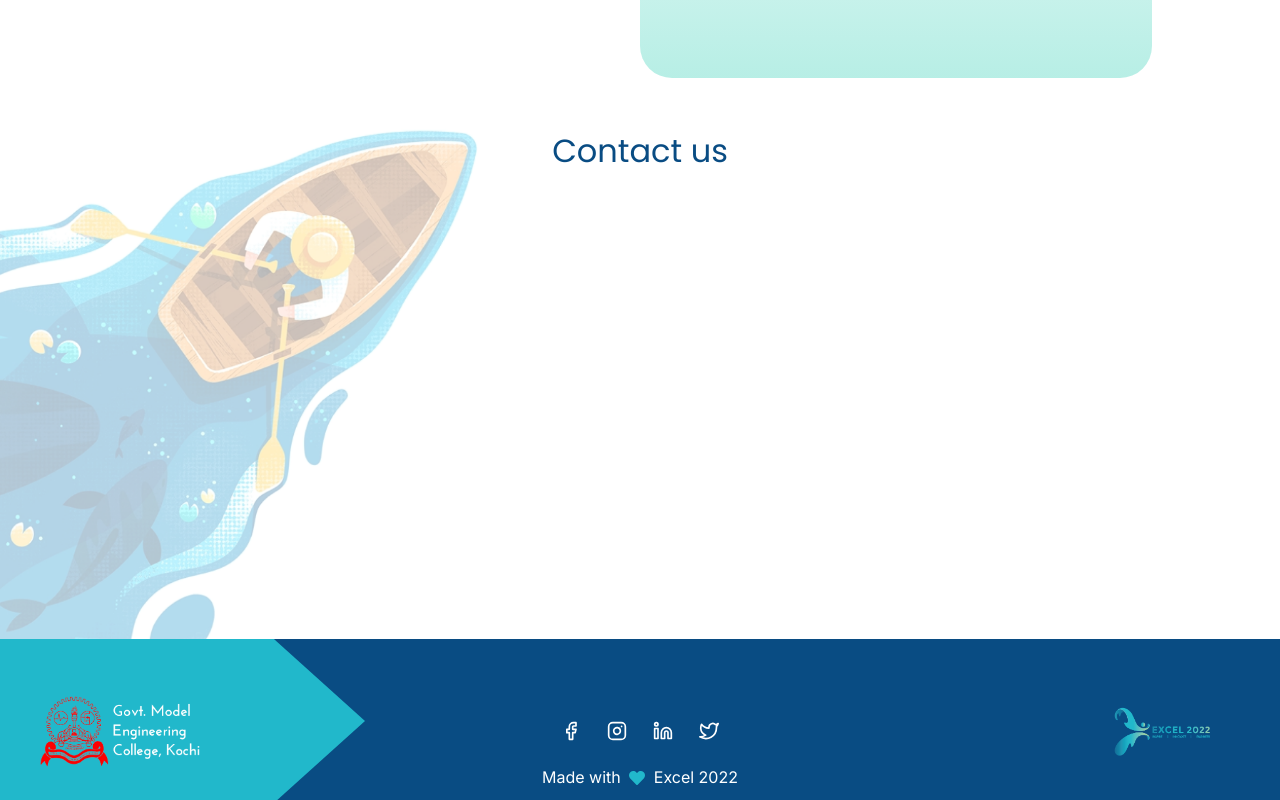
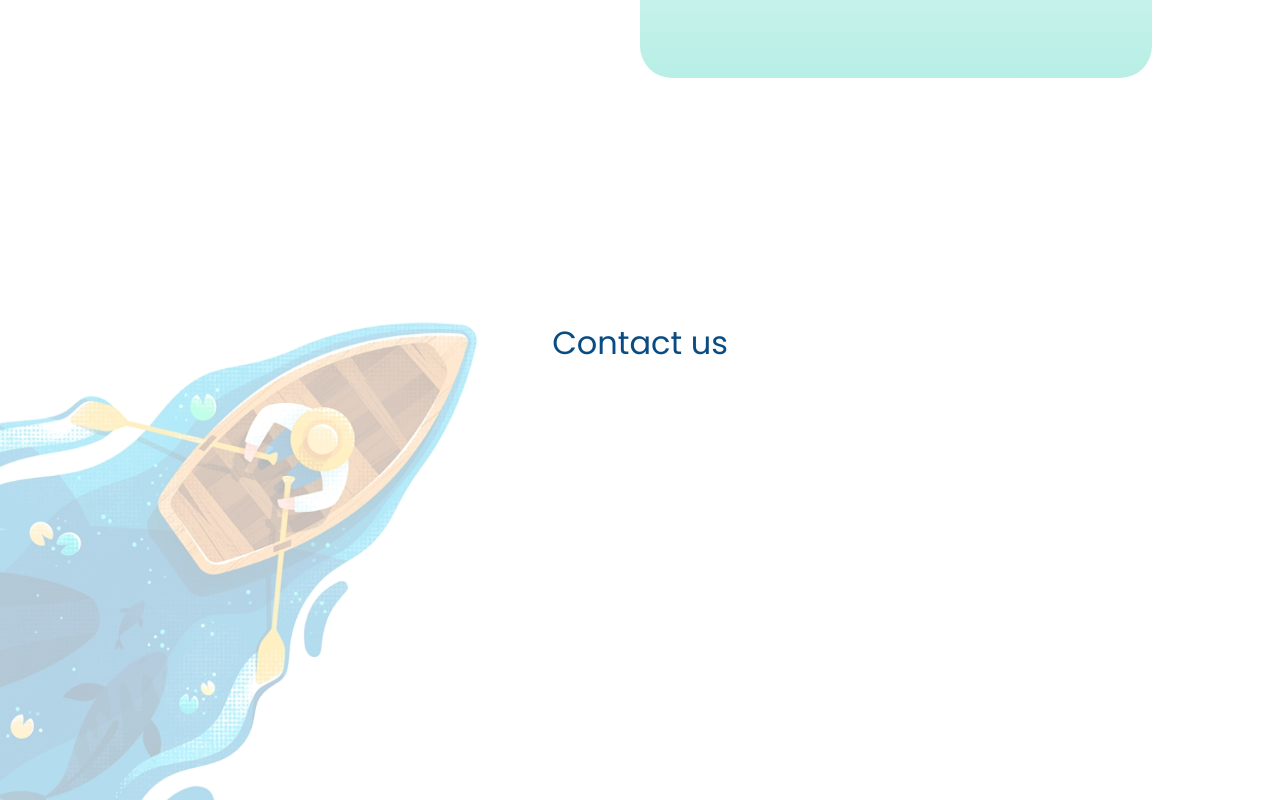
Before and after one commit to canvapromkd/ibeto-2022, a React (Create React App) app: page / in a window 1280 px wide. Shown: the part 9720-10520 px from the top of the page. Built offline with nearby package versions, Linux system fonts and the light colour scheme.

Commit message:
contact us fixed

```diff
--- a/src/sections/Contact/Contact.css
+++ b/src/sections/Contact/Contact.css
@@ -6,7 +6,6 @@
     background-repeat: no-repeat;
     background-position: -5rem -5rem;
     background-size: 50%;
-    margin-top: -12rem;
 }
 
 .contact__container {
```
